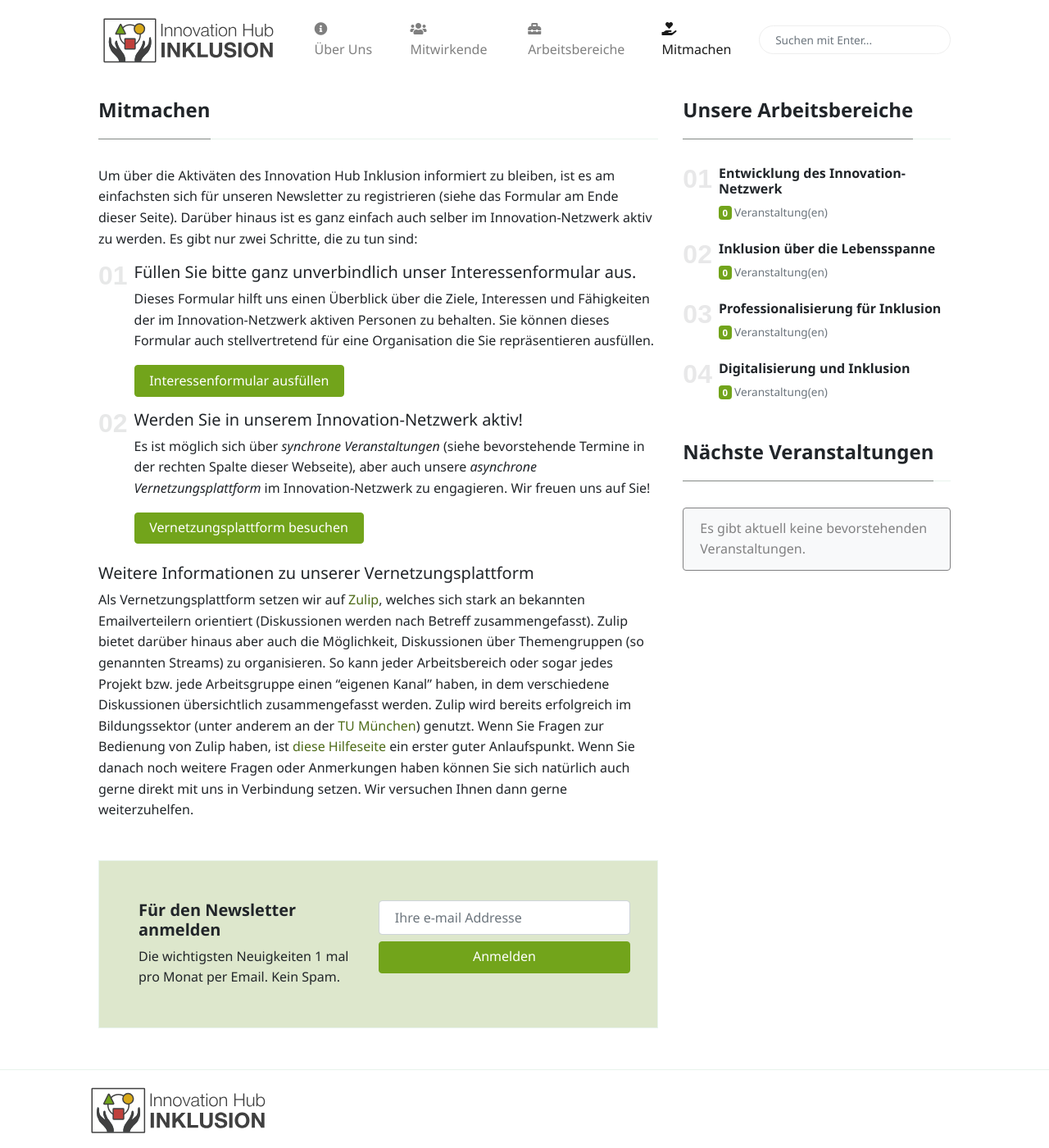
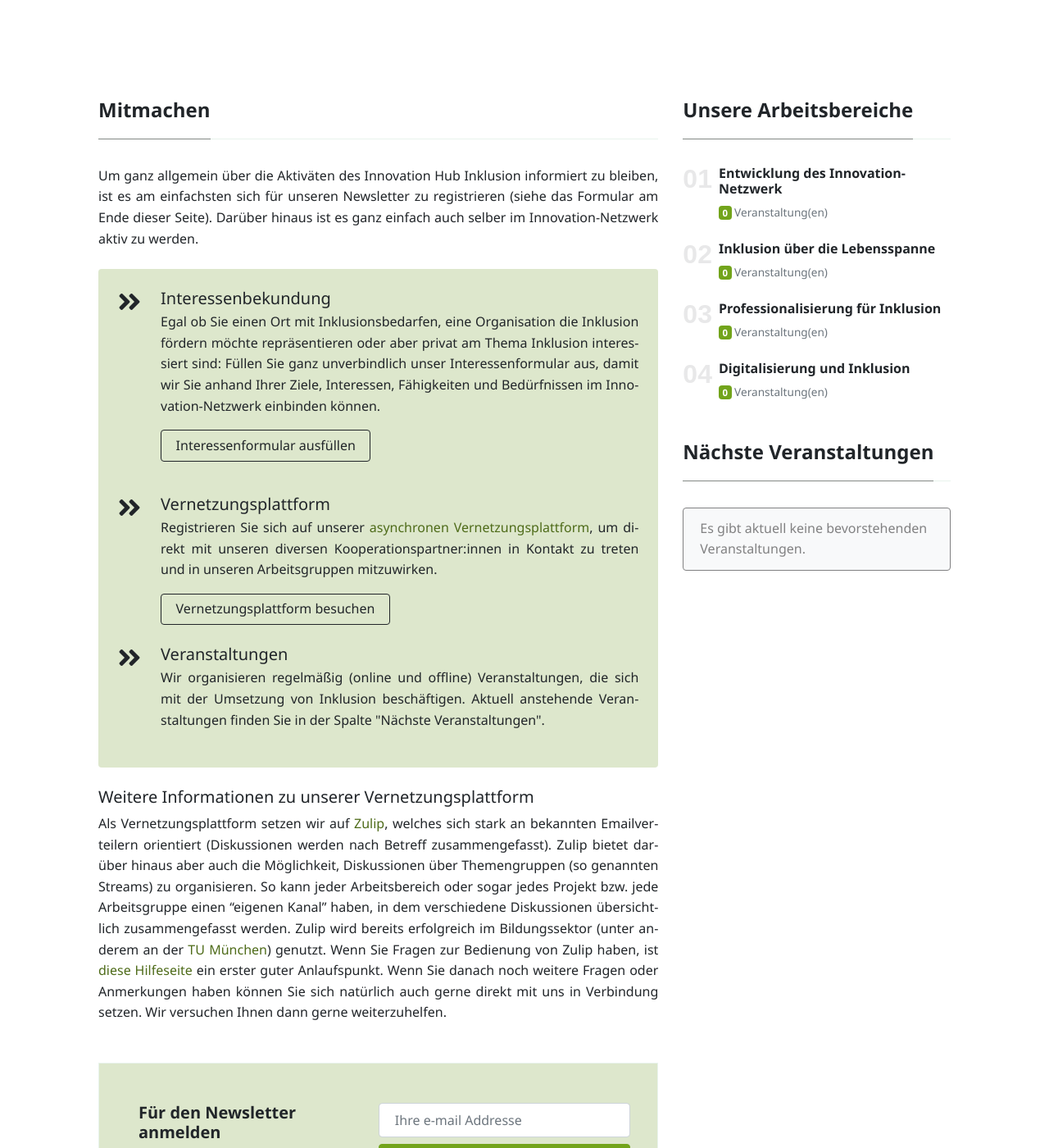
Before and after one commit to innovation-hub-inklusion/innovation-hub-inklusion.github.io, a Jekyll site: the page built from _pages/participate.md, in a window 1280 px wide and 1400 px high. Shown: the whole window at 82% size. Built offline with Jekyll 4.4.1, drawn with Linux system fonts in a browser that asks for light colours.

Commit message:
Update participate

```diff
--- a/_pages/participate.md
+++ b/_pages/participate.md
@@ -2,27 +2,40 @@
 title: Mitmachen
 layout: page-sidebar
 permalink: "/participate.html"
+content_css: "text-justify"
 ---
 
-Um über die Aktiväten des Innovation Hub Inklusion informiert zu bleiben, ist es am einfachsten sich für unseren Newsletter zu registrieren (siehe das Formular am Ende dieser Seite). Darüber hinaus ist es ganz einfach auch selber im Innovation-Netzwerk aktiv zu werden. Es gibt nur zwei Schritte, die zu tun sind:
+Um ganz allgemein über die Aktiväten des Innovation Hub Inklusion informiert zu bleiben, ist es am einfachsten sich für unseren Newsletter zu registrieren (siehe das Formular am Ende dieser Seite). Darüber hinaus ist es ganz einfach auch selber im Innovation-Netzwerk aktiv zu werden.
 
-<ol class="list-featured mb-4">
-    <li>
-        <div>
-            <h5>Füllen Sie bitte ganz unverbindlich unser Interessenformular aus.</h5>
-            <p>Dieses Formular hilft uns einen Überblick über die Ziele, Interessen und Fähigkeiten der im Innovation-Netzwerk aktiven Personen zu behalten. Sie können dieses Formular auch stellvertretend für eine Organisation die Sie repräsentieren ausfüllen.</p>
-            <a href="" class="btn btn-primary mb-3">Interessenformular ausfüllen</a>
-        </div>
-    </li>
-    <li>
-        <div>
-            <h5>Werden Sie in unserem Innovation-Netzwerk aktiv!</h5>
-            <p>Es ist möglich sich über <i>synchrone Veranstaltungen</i> (siehe bevorstehende Termine in der rechten Spalte dieser Webseite), aber auch unsere <i>asynchrone Vernetzungsplattform</i> im Innovation-Netzwerk zu engagieren. Wir freuen uns auf Sie!</p>
-            <a href="https://inklusion.zulipchat.com/" class="btn btn-primary">Vernetzungsplattform besuchen</a>
-        </div>
-    </li>
-</ol>
+<div class="bg-lightgreen p-4 my-4 rounded">
+    <ul class="list-unstyled m-0">
+        <li class="media">
+            <i class="fa fa-2x fa-angle-double-right mr-4"></i>
+            <div class="media-body">
+                <h5 class="mt-0 mb-1">Interessenbekundung</h5>
+                <p class="text-justify">Egal ob Sie einen Ort mit Inklusionsbedarfen, eine Organisation die Inklusion fördern möchte repräsentieren oder aber privat am Thema Inklusion interessiert sind: Füllen Sie ganz unverbindlich unser Interessenformular aus, damit wir Sie anhand Ihrer Ziele, Interessen, Fähigkeiten und Bedürfnissen im Innovation-Netzwerk einbinden können.</p>
+                <a href="" class="btn btn-outline-dark mb-3">Interessenformular ausfüllen</a>
+            </div>
+        </li>
+        <li class="media my-4">
+            <i class="fa fa-2x fa-angle-double-right mr-4"></i>
+            <div class="media-body">
+                <h5 class="mt-0 mb-1">Vernetzungsplattform</h5>
+                <p class="text-justify">Registrieren Sie sich auf unserer <a href="#zulip">asynchronen Vernetzungsplattform</a>, um direkt mit unseren diversen Kooperationspartner:innen in Kontakt zu treten und in unseren Arbeitsgruppen mitzuwirken.</p>
+                <a href="https://inklusion.zulipchat.com/" class="btn btn-outline-dark">Vernetzungsplattform besuchen</a>
+            </div>
+        </li>
+        <li class="media">
+            <i class="fa fa-2x fa-angle-double-right mr-4"></i>
+            <div class="media-body">
+                <h5 class="mt-0 mb-1">Veranstaltungen</h5>
+                <p class="text-justify">Wir organisieren regelmäßig (online und offline) Veranstaltungen, die sich mit der Umsetzung von Inklusion beschäftigen. Aktuell anstehende Veranstaltungen finden Sie in der Spalte "Nächste Veranstaltungen".</p>
+            </div>
+        </li>
+    </ul>
+</div>
 
-##### Weitere Informationen zu unserer Vernetzungsplattform
+
+##### <a name="zulip"></a>Weitere Informationen zu unserer Vernetzungsplattform
 
 Als Vernetzungsplattform setzen wir auf [Zulip](https://zulip.com), welches sich stark an bekannten Emailverteilern orientiert (Diskussionen werden nach Betreff zusammengefasst). Zulip bietet darüber hinaus aber auch die Möglichkeit, Diskussionen über Themengruppen (so genannten Streams) zu organisieren. So kann jeder Arbeitsbereich oder sogar jedes Projekt bzw. jede Arbeitsgruppe einen "eigenen Kanal" haben, in dem verschiedene Diskussionen übersichtlich zusammengefasst werden. Zulip wird bereits erfolgreich im Bildungssektor (unter anderem an der [TU München](https://inklusion.zulipchat.com/case-studies/tum/)) genutzt. Wenn Sie Fragen zur Bedienung von Zulip haben, ist [diese Hilfeseite](https://inklusion.zulipchat.com/help/getting-started-with-zulip) ein erster guter Anlaufspunkt. Wenn Sie danach noch weitere Fragen oder Anmerkungen haben können Sie sich natürlich auch gerne direkt mit uns in Verbindung setzen. Wir versuchen Ihnen dann gerne weiterzuhelfen.
--- a/assets/css/theme.css
+++ b/assets/css/theme.css
@@ -505,7 +505,6 @@ a.text-dark:hover {
 }
 .card a:hover {
 	text-decoration:none;
-	color:#4E6B19;
 }
 .card-pricing .card ul li {
 	margin-bottom:1.5rem;
```
